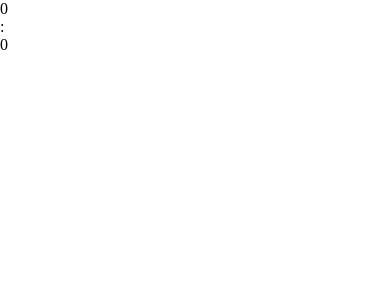
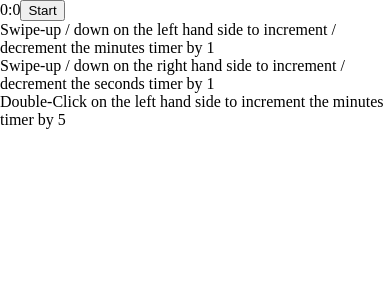
Before and after one commit to Domeee/timebox, a React (Create React App) app: page / in a window 390 px wide. Shown: the top 300 px of the page. Built offline with nearby package versions, Linux system fonts and the light colour scheme.

Commit message:
Add tablet interaction

```diff
--- a/src/App.tsx
+++ b/src/App.tsx
@@ -5,62 +5,136 @@ import TimeboxEvent, { TimeboxEventType } from './TimeboxEvent';
 export interface AppState {
   seconds: number;
   minutes: number;
+  isTimeboxStarted: boolean;
+  timer: number;
 }
 
 const MIN_VALUE: number = 0;
 const MAX_VALUE: number = 59;
 
 class App extends React.Component<{}, AppState> {
+  private timeboxInterval: number;
   constructor(props: {}) {
     super(props);
     this.state = {
       seconds: 0,
-      minutes: 0
+      minutes: 0,
+      isTimeboxStarted: false,
+      timer: 0,
     };
     this.handleTimeboxChange = this.handleTimeboxChange.bind(this);
+    this.handleToggleCountdown = this.handleToggleCountdown.bind(this);
+    this.handleTimeboxTick = this.handleTimeboxTick.bind(this);
+    this.handleKeyDown = this.handleKeyDown.bind(this);
   }
 
   public render() {
+    const toggleText = this.state.isTimeboxStarted ? 'Stop' : 'Start';
     return (
-      <div className="app">
+      <div className="app" tabIndex={0} onKeyDown={this.handleKeyDown}>
         <TimeboxEventEmitter onChange={this.handleTimeboxChange}>
-          <div className="counter-container">
-            <div className="counter-label">{this.state.minutes}</div>
-            <div className="Counter-label-separator">:</div>
-            <div className="counter-label">{this.state.seconds}</div>
+          <span tabIndex={1} id="minutes">
+            {this.state.minutes}
+          </span>
+          <span>:</span>
+          <span tabIndex={2} id="seconds">
+            {this.state.seconds}
+          </span>
+          <button onClick={this.handleToggleCountdown} tabIndex={3}>
+            {toggleText}
+          </button>
+          <div>
+            <div>
+              Swipe-up / down on the left hand side to increment / decrement the
+              minutes timer by 1
+            </div>
+            <div>
+              Swipe-up / down on the right hand side to increment / decrement
+              the seconds timer by 1
+            </div>
+            <div>
+              Double-Click on the left hand side to increment the minutes timer
+              by 5
+            </div>
           </div>
         </TimeboxEventEmitter>
       </div>
     );
   }
-
+  // tslint:disable-next-line:no-any
+  private handleKeyDown(e: React.KeyboardEvent<HTMLElement>) {
+    const activeElement = document.activeElement;
+    if (e.key === 'ArrowUp') {
+      if (activeElement.id === 'minutes') {
+        this.handleTimeboxChange({ type: TimeboxEventType.INCREASE_MINUTES });
+      } else {
+        this.handleTimeboxChange({ type: TimeboxEventType.INCREASE_SECONDS });
+      }
+    } else if (e.key === 'ArrowDown') {
+      if (activeElement.id === 'minutes') {
+        this.handleTimeboxChange({ type: TimeboxEventType.DECREASE_MINUTES });
+      } else {
+        this.handleTimeboxChange({ type: TimeboxEventType.DECREASE_SECONDS });
+      }
+    }
+  }
   private handleTimeboxChange(e: TimeboxEvent) {
     switch (e.type) {
       case TimeboxEventType.DECREASE_SECONDS:
-        if (this.state.seconds > MIN_VALUE) {
+        if (!this.state.isTimeboxStarted && this.state.seconds > MIN_VALUE) {
           this.setState(prevState => {
-            return { seconds: prevState.seconds - 1 };
+            let seconds = prevState.seconds - 5;
+            seconds = seconds === 54 ? 55 : seconds;
+
+            // -1 seconds because interval starts after 1 second
+            const timer = prevState.minutes * 60 + seconds - 1;
+            return { seconds, timer };
           });
         }
         break;
       case TimeboxEventType.INCREASE_SECONDS:
-        if (this.state.seconds < MAX_VALUE) {
+        if (!this.state.isTimeboxStarted && this.state.seconds < MAX_VALUE) {
           this.setState(prevState => {
-            return { seconds: prevState.seconds + 1 };
+            let seconds = prevState.seconds + 5;
+            seconds = seconds > MAX_VALUE ? MAX_VALUE : seconds;
+
+            // -1 seconds because interval starts after 1 second
+            const timer = prevState.minutes * 60 + seconds - 1;
+            return { seconds, timer };
           });
         }
         break;
       case TimeboxEventType.DECREASE_MINUTES:
-        if (this.state.minutes > MIN_VALUE) {
+        if (!this.state.isTimeboxStarted && this.state.minutes > MIN_VALUE) {
           this.setState(prevState => {
-            return { minutes: prevState.minutes - 1 };
+            const minutes = prevState.minutes - 1;
+
+            // -1 seconds because interval starts after 1 second
+            const timer = minutes * 60 + prevState.seconds - 1;
+            return { minutes, timer };
           });
         }
         break;
       case TimeboxEventType.INCREASE_MINUTES:
-        if (this.state.minutes < MAX_VALUE) {
+        if (!this.state.isTimeboxStarted && this.state.minutes < MAX_VALUE) {
           this.setState(prevState => {
-            return { minutes: prevState.minutes + 1 };
+            const minutes = prevState.minutes + 1;
+
+            // -1 seconds because interval starts after 1 second
+            const timer = minutes * 60 + prevState.seconds - 1;
+            return { minutes, timer };
+          });
+        }
+        break;
+      case TimeboxEventType.INCREASE_MINUTES_BIGTIME:
+        if (!this.state.isTimeboxStarted && this.state.minutes < MAX_VALUE) {
+          this.setState(prevState => {
+            let minutes = prevState.minutes + 5;
+            minutes = minutes > MAX_VALUE ? MAX_VALUE : minutes;
+
+            // -1 seconds because interval starts after 1 second
+            const timer = minutes * 60 + prevState.seconds - 1;
+            return { minutes, timer };
           });
         }
         break;
@@ -68,6 +142,35 @@ class App extends React.Component<{}, AppState> {
         break;
     }
   }
+
+  private handleToggleCountdown() {
+    if (this.state.isTimeboxStarted) {
+      this.setState({ isTimeboxStarted: false });
+      window.clearInterval(this.timeboxInterval);
+      this.setState(prevState => {
+        return { timer: 0, seconds: 0, minutes: 0 };
+      });
+    } else {
+      this.setState({ isTimeboxStarted: true });
+      this.timeboxInterval = window.setInterval(this.handleTimeboxTick, 1000);
+    }
+  }
+
+  private handleTimeboxTick() {
+    if (this.state.timer > 0) {
+      const minutes = Math.floor(this.state.timer / 60);
+      const seconds = this.state.timer - minutes * 60;
+      this.setState(prevState => {
+        return { timer: prevState.timer - 1, seconds, minutes };
+      });
+    } else {
+      this.setState({ isTimeboxStarted: false });
+      window.clearInterval(this.timeboxInterval);
+      this.setState(prevState => {
+        return { timer: 0, seconds: 0, minutes: 0 };
+      });
+    }
+  }
 }
 
 export default App;
--- a/src/TimeboxEvent.ts
+++ b/src/TimeboxEvent.ts
@@ -1,8 +1,9 @@
 export enum TimeboxEventType {
   INCREASE_SECONDS,
   INCREASE_MINUTES,
+  INCREASE_MINUTES_BIGTIME,
   DECREASE_SECONDS,
-  DECREASE_MINUTES
+  DECREASE_MINUTES,
 }
 
 export default interface TimeboxEvent {
--- a/src/TimeboxEventEmitter.css
+++ b/src/TimeboxEventEmitter.css
@@ -1,4 +1,5 @@
 .timebox-event-emitter {
   height: 100vh;
   width: 100vw;
+  user-select: none;
 }
--- a/src/TimeboxEventEmitter.tsx
+++ b/src/TimeboxEventEmitter.tsx
@@ -7,12 +7,14 @@ export interface TimeboxEventEmitterProps {
 }
 
 class TimeboxEventEmitter extends React.Component<TimeboxEventEmitterProps> {
-  private clientY: number;
+  private currentY: number;
   private minutesTouched: boolean;
+  private currentStepY: number;
   constructor(props: TimeboxEventEmitterProps) {
     super(props);
     this.handleTouchStart = this.handleTouchStart.bind(this);
     this.handleTouchMove = this.handleTouchMove.bind(this);
+    this.handleDoubleClick = this.handleDoubleClick.bind(this);
   }
   public render() {
     return (
@@ -20,18 +22,20 @@ class TimeboxEventEmitter extends React.Component<TimeboxEventEmitterProps> {
         className="timebox-event-emitter"
         onTouchStart={this.handleTouchStart}
         onTouchMove={this.handleTouchMove}
+        onDoubleClick={this.handleDoubleClick}
       >
         {this.props.children}
       </div>
     );
   }
   // tslint:disable-next-line:no-any
-  private handleTouchStart(e: any) {
+  private handleTouchStart(e: React.TouchEvent<HTMLElement>) {
     // Init y to current mouse position
     const changes = e.changedTouches;
     if (changes.length > 0) {
       const change = changes[0];
-      this.clientY = change.clientY;
+      this.currentY = change.clientY;
+      this.currentStepY = change.clientY;
       this.minutesTouched = this.detectEntityTouched(change.clientX);
     }
   }
@@ -40,20 +44,30 @@ class TimeboxEventEmitter extends React.Component<TimeboxEventEmitterProps> {
     const changes = e.changedTouches;
     if (changes.length > 0) {
       const change = changes[0];
-      if (this.clientY > change.clientY) {
+      if (this.hasReachedStep(change.clientY)) {
+        if (this.currentY > change.clientY) {
           if (this.minutesTouched) {
             this.props.onChange({ type: TimeboxEventType.INCREASE_MINUTES });
           } else {
             this.props.onChange({ type: TimeboxEventType.INCREASE_SECONDS });
           }
-      } else if (this.clientY < change.clientY) {
+        } else if (this.currentY < change.clientY) {
           if (this.minutesTouched) {
             this.props.onChange({ type: TimeboxEventType.DECREASE_MINUTES });
           } else {
             this.props.onChange({ type: TimeboxEventType.DECREASE_SECONDS });
           }
         }
-      this.clientY = change.clientY;
+        this.currentY = change.clientY;
+      }
+    }
+  }
+  // tslint:disable-next-line:no-any
+  private handleDoubleClick(e: React.MouseEvent<HTMLElement>) {
+    e.preventDefault();
+    const minutesTouched = this.detectEntityTouched(e.clientX);
+    if (minutesTouched) {
+      this.props.onChange({ type: TimeboxEventType.INCREASE_MINUTES_BIGTIME });
     }
   }
   private detectEntityTouched(clientX: number) {
@@ -63,6 +77,19 @@ class TimeboxEventEmitter extends React.Component<TimeboxEventEmitterProps> {
     );
     return clientX < viewportWidth / 2;
   }
+  private hasReachedStep(newY: number) {
+    const distance = Math.abs(newY - this.currentStepY);
+    const viewportHeight = Math.max(
+      document.documentElement.clientHeight,
+      window.innerHeight || 0
+    );
+    const distanceFactor = distance / viewportHeight;
+    const hasReachedStep = distanceFactor >= 0.08;
+    if (hasReachedStep) {
+      this.currentStepY = newY;
+    }
+    return hasReachedStep;
+  }
 }
 
 export default TimeboxEventEmitter;
--- a/src/index.css
+++ b/src/index.css
@@ -7,3 +7,7 @@ html {
 body {
   font-size: 1.6rem;
 }
+
+.no-user-select {
+  user-select: none;
+}
```
Lines whose indentation alone changed are shown as unchanged.
